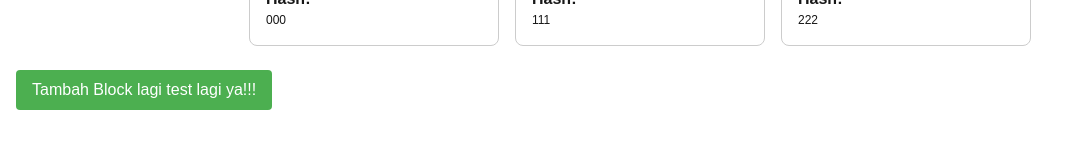
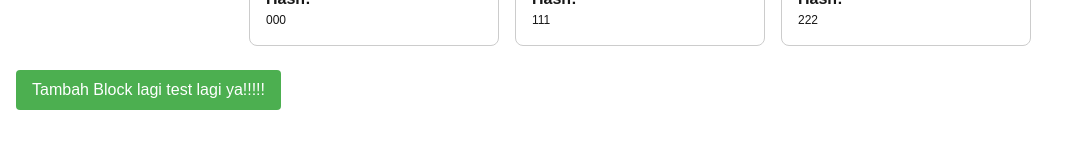
Before and after one commit to AndrianFauzi/demo-blockchain, a Next.js app in the folder demo-blockchain/: page / in a window 1280 px wide. Shown: the part 200-348 px from the top of the page, without its empty margins (0-1078 px from the left). Built offline with nearby package versions, Linux system fonts and the light colour scheme.

Commit message:
testing123

```diff
--- a/demo-blockchain/src/pages/index.tsx
+++ b/demo-blockchain/src/pages/index.tsx
@@ -102,7 +102,7 @@ const BlockchainDemo = () => {
           cursor: "pointer",
         }}
       >
-        Tambah Block lagi test lagi ya!!!
+        Tambah Block lagi test lagi ya!!!!!
       </button>
     </div>
   );
```
